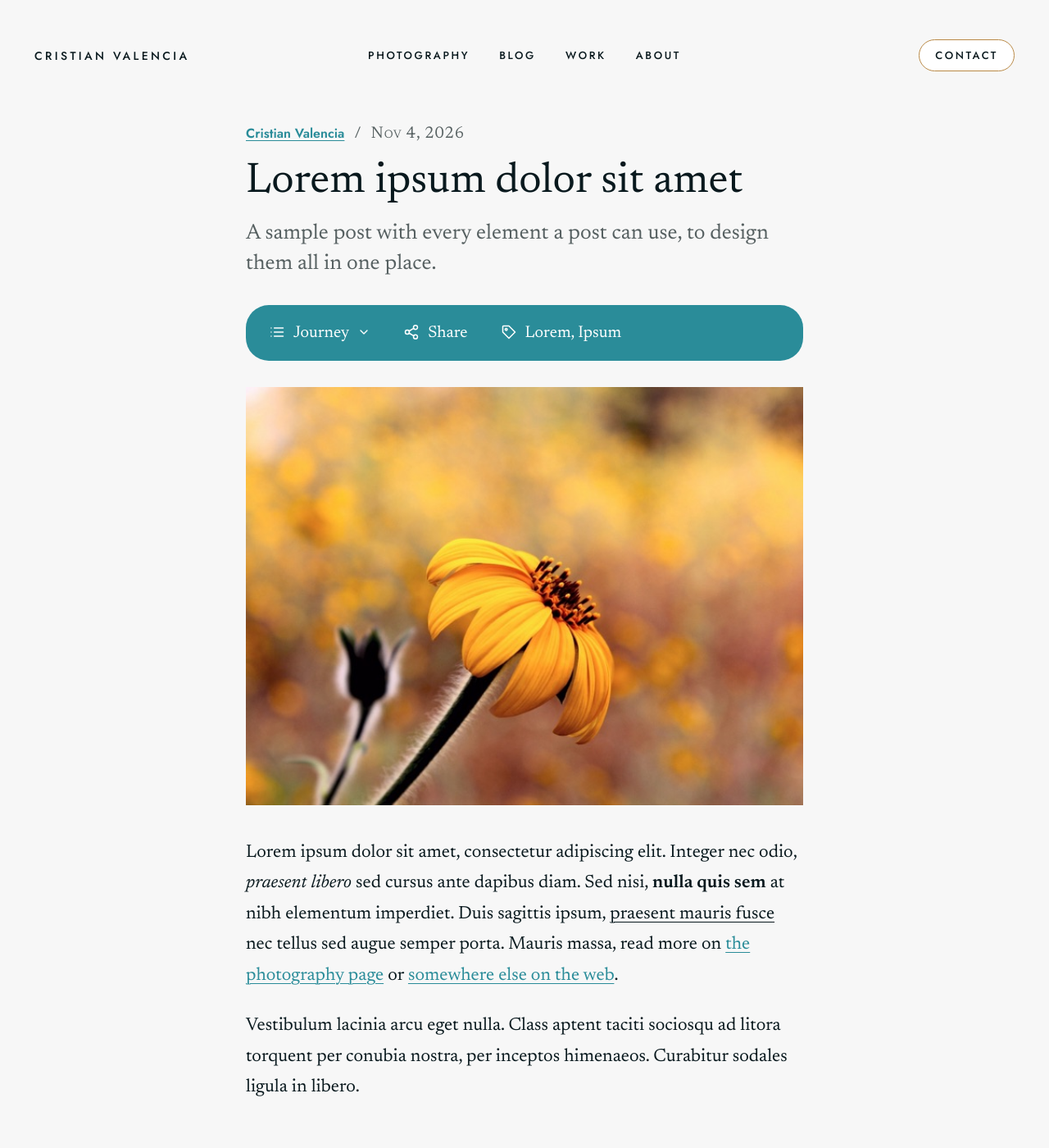
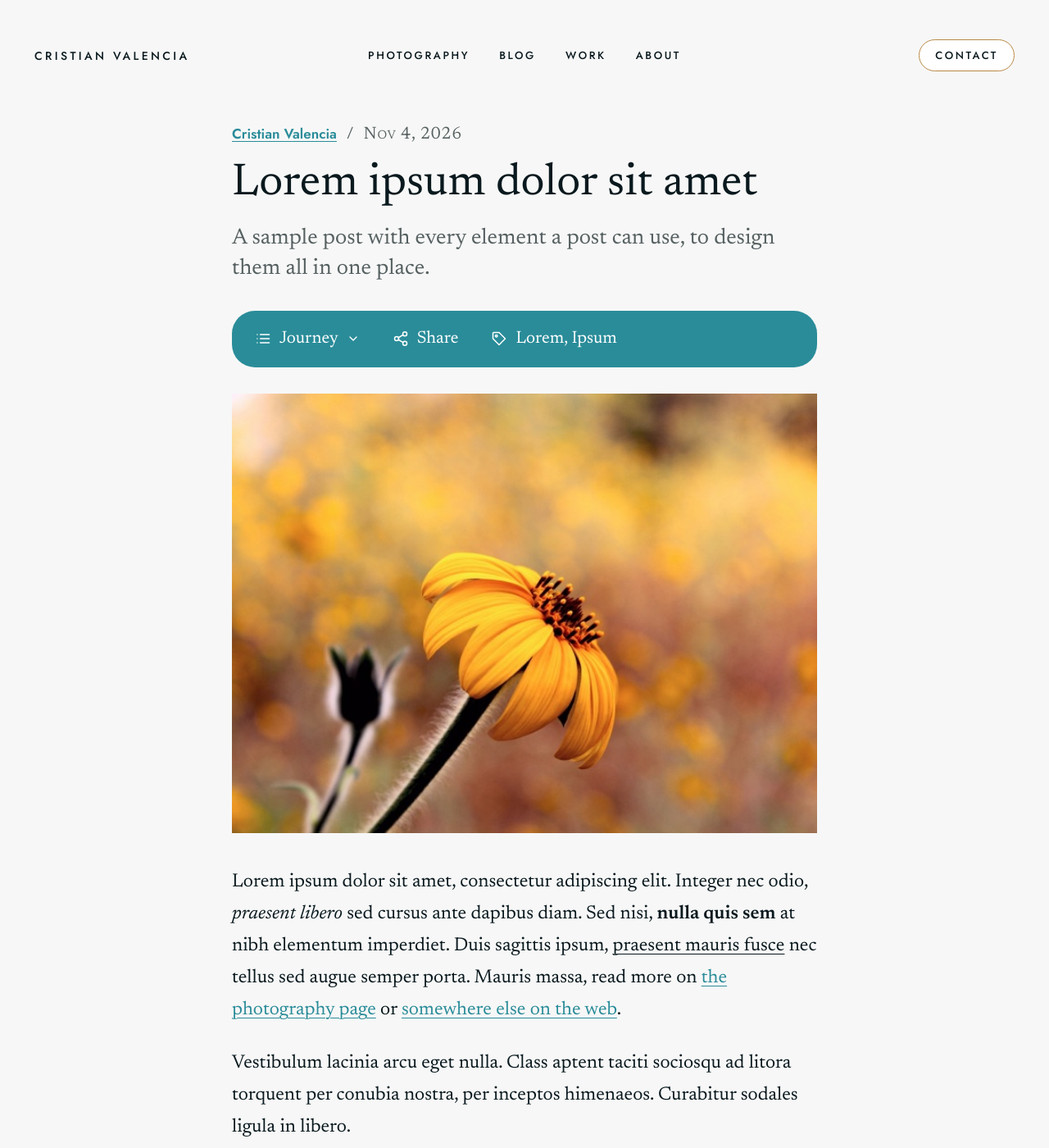
Before and after one commit to CristianValencia/CristianValencia.github.io, a Jekyll site: the page built from _posts/2026-11-04-lorem-ipsum.md, in a window 1280 px wide and 1400 px high. Shown: the whole window at 82% size. Built offline with Jekyll 4.4.1, drawn with Linux system fonts in a browser that asks for light colours; our own code applies the rules of GitHub Pages for plain Markdown files.

Commit message:
Scale the post 5% up: 23px body text in a 714px column

```diff
--- a/assets/css/main.css
+++ b/assets/css/main.css
@@ -1136,13 +1136,13 @@ a.card:hover {
   color: var(--color-muted);
 }
 
-/* Blog post. Everything sits in the 680px reading column, top to bottom:
+/* Blog post. Everything sits in the 714px reading column, top to bottom:
    byline, title, subtitle, the details strip (Journey, Share, tags), the
    post journey (folded away until Journey is tapped), the cover photo and
    the text. The end stripe (.post-end) runs the full width on the footer.
    post.js builds the journey and wires the buttons. */
 .post {
-  max-width: 680px;
+  max-width: 714px;
   margin: 0 auto;
   padding-top: 16px;
 }
@@ -1154,13 +1154,13 @@ a.card:hover {
   gap: 4px 12px;
   margin: 0 0 20px;
   font-family: var(--font-serif);
-  font-size: 20px;
+  font-size: 21px;
   color: var(--color-muted);
 }
 
 .post__byline a {
   font-family: var(--font-sans);
-  font-size: 16px;
+  font-size: 17px;
   font-weight: 600;
   color: var(--color-link);
   text-decoration-thickness: 1px;
@@ -1180,14 +1180,14 @@ a.card:hover {
   margin: 0 0 16px;
   font-family: var(--font-serif);
   font-weight: 400;
-  font-size: 52px;
+  font-size: 55px;
   line-height: 1.1;
 }
 
 .post__subtitle {
   margin: 0;
   font-family: var(--font-serif);
-  font-size: 26px;
+  font-size: 27px;
   line-height: 1.4;
   color: var(--color-muted);
 }
@@ -1207,7 +1207,7 @@ a.card:hover {
   background: var(--color-link);
   color: #FFFFFF;
   font-family: var(--font-serif);
-  font-size: 20px;
+  font-size: 21px;
   line-height: 1.4;
 }
 
@@ -1316,7 +1316,7 @@ a.card:hover {
 }
 
 .post-journey__count {
-  font-size: 16px;
+  font-size: 17px;
   color: var(--color-muted);
 }
 
@@ -1407,7 +1407,7 @@ a.card:hover {
 
 .jr-title {
   display: block;
-  font-size: 16px;
+  font-size: 17px;
   font-weight: 600;
   line-height: 1.4;
   transition: color 0.2s ease;
@@ -1420,7 +1420,7 @@ a.card:hover {
 .jr-summary {
   display: block;
   margin-top: 4px;
-  font-size: 16px;
+  font-size: 17px;
   line-height: 1.5;
   color: var(--color-muted);
 }
@@ -1434,11 +1434,11 @@ a.card:hover {
 
 .post__body {
   padding: 40px 0 16px;
-  font-size: 22px;
+  font-size: 23px;
 }
 
 /* Reading column. Sizes are in em, so they follow the text size (20px, 18px
-   on phones; posts use 22px, 20px on phones). */
+   on phones; posts use 23px, 21px on phones). */
 .prose > :first-child {
   margin-top: 0;
 }
@@ -1601,7 +1601,7 @@ a.card:hover {
 .figure figcaption {
   margin-top: 12px;
   font-family: var(--font-sans);
-  font-size: 16px;
+  font-size: 17px;
   line-height: 1.5;
   text-align: center;
   color: var(--color-muted);
@@ -1612,12 +1612,12 @@ a.card:hover {
   background: var(--color-link);
   color: #FFFFFF;
   font-family: var(--font-serif);
-  font-size: 20px;
+  font-size: 21px;
   line-height: 1.4;
 }
 
 .post-end__inner {
-  max-width: 680px;
+  max-width: 714px;
   margin: 0 auto;
   padding: 20px 32px;
   box-sizing: content-box;
@@ -1652,7 +1652,7 @@ a.card:hover {
 
 .post-end__sources span {
   font-family: var(--font-sans);
-  font-size: 16px;
+  font-size: 17px;
 }
 
 .post-end__note {
@@ -1661,9 +1661,9 @@ a.card:hover {
 }
 
 @media (max-width: 700px) {
-  .post__title { font-size: 40px; }
-  .post__subtitle { font-size: 22px; }
-  .post__body { font-size: 20px; }
+  .post__title { font-size: 42px; }
+  .post__subtitle { font-size: 23px; }
+  .post__body { font-size: 21px; }
   .prose blockquote { padding: 20px; }
   .post-end__inner { padding: 20px 16px; }
 
```
